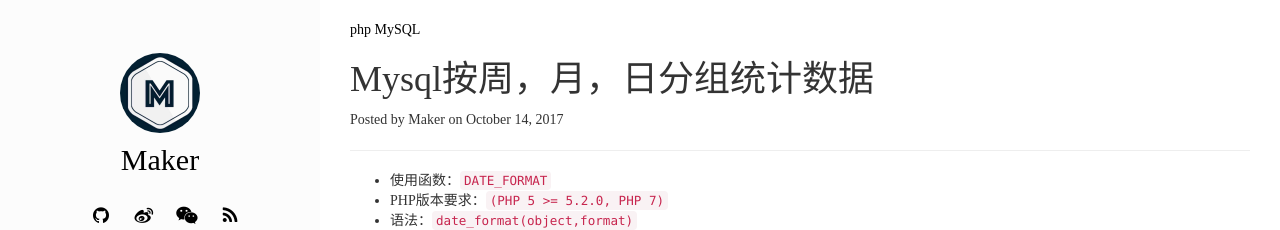
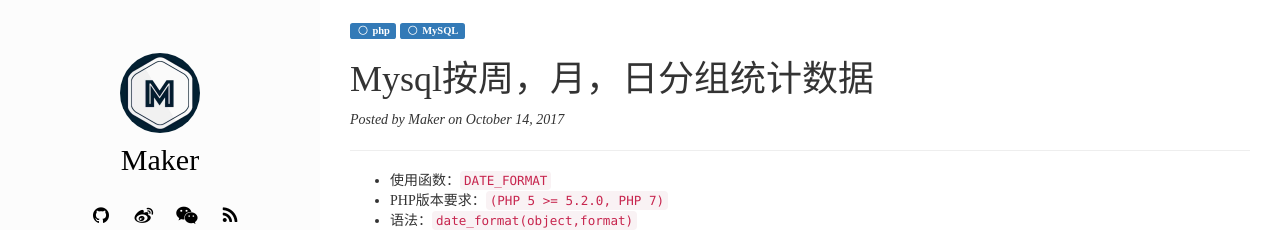
Before and after one commit to HerbCollins/HerbCollins.github.io, a Jekyll site: the page built from _posts/2017-10-14-PHP-DATE-FORMAT.md, in a window 1280 px wide. Shown: the top 230 px of the page. Built offline with Jekyll 4.4.1, drawn with Linux system fonts in a browser that asks for light colours.

Commit message:
change post

```diff
--- a/_layouts/post.html
+++ b/_layouts/post.html
@@ -7,14 +7,18 @@ layout: default
         <div class="post-heading">
             <div class="Tags">
                 {% for tag in page.tags %}
-                <a class="tag" href="/tags/#{{ tag }}" title="{{ tag }}">{{ tag }}</a>
+                <a class="label label-primary" href="/tags/#{{ tag }}" title="{{ tag }}"><i class="fa fa-fw fa-circle-thin"></i> {{ tag }}</a>
                 {% endfor %}
             </div>
             <h1>{{ page.title }}</h1>
             {% if page.subtitle %}
             <h2 class="subheading">{{ page.subtitle }}</h2>
             {% endif %}
-            <span class="meta">Posted by {% if page.author %}{{ page.author }}{% else %}{{ site.title }}{% endif %} on {{ page.date | date: "%B %-d, %Y" }}</span>
+            <span class="meta">
+            	<i>
+            		Posted by {% if page.author %}{{ page.author }}{% else %}{{ site.title }}{% endif %} on {{ page.date | date: "%B %-d, %Y" }}
+            	</i>
+            </span>
         </div>
 		<hr>
     </div>
```
